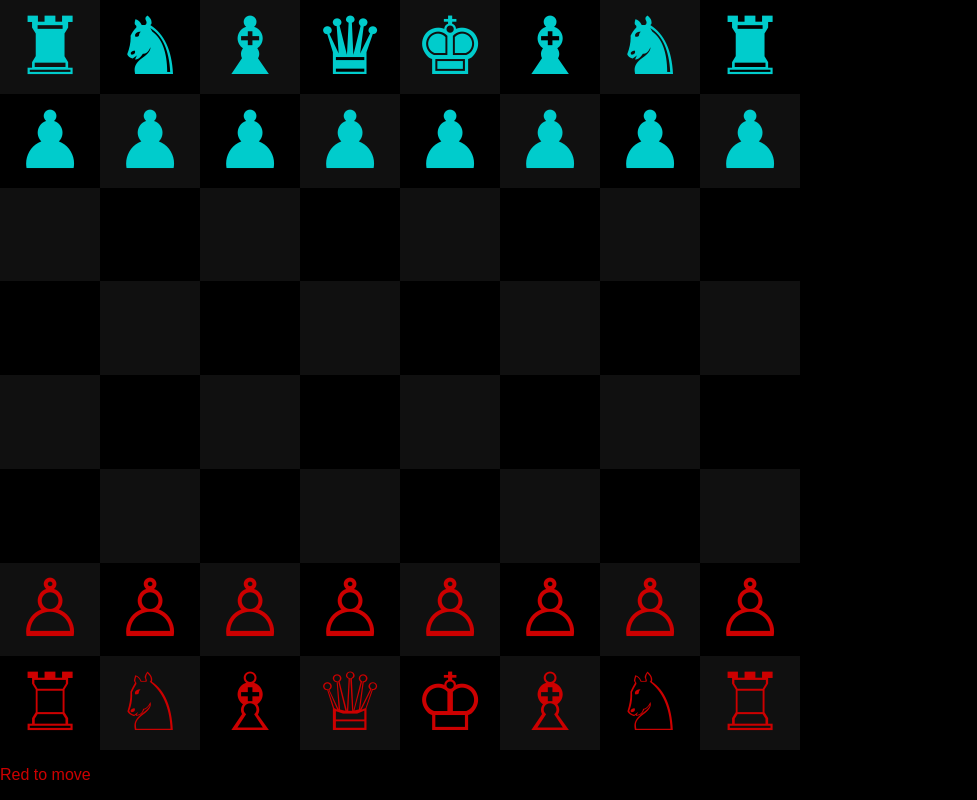
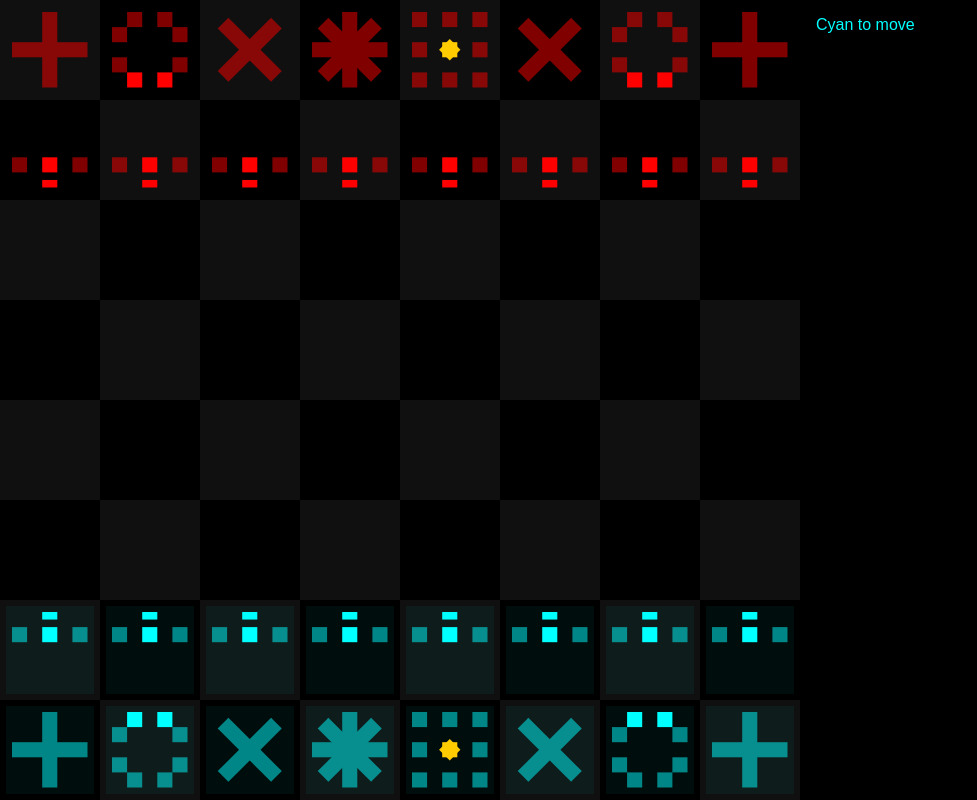
Before and after one commit to vezquex/chess, a React (Create React App) app: page / in a window 1280 px wide. Shown: the whole page, without its empty margins (0-977 px from the left). Built offline with nearby package versions, Linux system fonts and the light colour scheme.

Commit message:
piecemeal light-up pieces!

```diff
--- a/src/App.css
+++ b/src/App.css
@@ -11,7 +11,7 @@ body {
 body, button {
   color: #FFF;
 }
-#root, .App, .Chess {
+#root, .App {
   display: flex;
   flex-direction: column;
   flex: 1;
--- a/src/game/component.js
+++ b/src/game/component.js
@@ -1,5 +1,12 @@
-import React, {Component} from 'react';
+import React, {Component, createElement as h} from 'react';
 import './style.css';
+import bishopFn from './piece/bishopFn'
+import kingFn from './piece/kingFn'
+import knightFn from './piece/knightFn'
+import pawnFnNorth from './piece/pawnFnNorth'
+import pawnFnSouth from './piece/pawnFnSouth'
+import queenFn from './piece/queenFn'
+import rookFn from './piece/rookFn'
 
 const MISSING = -1
 const IMISSING = {i:MISSING}
@@ -23,19 +30,26 @@ const getX = i => i % SIZE
 const getY = i => Math.floor(i / SIZE)
 const getPos = i => [getX(i), getY(i)]
 const getI = ([x,y]) => (y * SIZE) + x
-const getP = (board, i) => pieces_by_char[board[i]].p
+const getP = (board, i) => (pieces_by_char[board[i]] || {}).p
 const add = (a,b) => a.map((ai, i) => ai + b[i])
 // const subtract = (a,b) => a.map((ai, i) => ai - b[i])
 const eq = (a, b) => a.every((ai, i) => ai === b[i])
 const inBounds = p => p.every(i => (i >= 0) && (i < SIZE))
-const jump = (vs, a, b, board) => vs.some(
-  v => eq(add(getPos(a), v), getPos(b))
+const jump = (vs, a, b, board) => {
+  const posA = getPos(a)
+  const posB = getPos(b)
+  return vs.some(v =>
+    inBounds(posB)
+    && eq(add(posA, v), posB)
     && (getP(board, a) !== getP(board, b))
-)
-const jumpEmpty = (vs, a, b, board) => vs.some(
-  v => eq(add(getPos(a), v), getPos(b))
-    && !(getP(board, b) >= 0)
-)
+  )
+}
+const isEmpty = (b, board) => {
+  return !(getP(board, b) >= 0)
+}
+const jumpEmpty = (v, a, b, board) => {
+  return eq(add(v, getPos(a)), getPos(b)) && isEmpty(b, board)
+}
 const attack = (vs, a, b, board) => vs.some(v => {
   if(!eq(add(getPos(a), v), getPos(b))) return false
   const bp = getP(board, b)
@@ -119,10 +133,10 @@ const enPassantPawn = (attacks, a, b, board) => {
   // capture can only be made on the move immediately after the opposing pawn makes the double-step move.
   return IMISSING
 }
-const pawnMove = (home, homeJump, jumps, attacks, a, b, board) => (
-  jumpEmpty(jumps, a, b, board)
+const pawnMove = (home, jump, homeSlide, attacks, a, b, board) => (
+  jumpEmpty(jump, a, b, board)
     || attack(attacks, a, b, board)
-    || (home(getPos(a)) && jumpEmpty([homeJump], a, b, board))
+    || (home(getPos(a)) && isEmpty(getI(add(getPos(a), jump)), board) && jumpEmpty(homeSlide, a, b, board))
     || (enPassantPawn(attacks, a, b, board).i > MISSING)
   )
 const pawnSpecial = (last, a, b, board) => {
@@ -138,49 +152,51 @@ const rookMove = walk.bind(null, LAST, cardinals)
 const pieces_by_char = {
   '': {},
   ' ': {},
-  '♗': {p:0, type:'bishop', move:bishopMove},
-  '♔': {p:0, type:'king',
+  '♗': {p:0, type:'bishop', move:bishopMove, imgFn:bishopFn},
+  '♔': {p:0, type:'king', imgFn:kingFn,
     move: kingMove.bind(null, castleWalksHorizontal, castleRooksHorizontal, king0Home),
     special: castleHorizontal.bind(null, king0Home),
   },
-  '♘': {p:0, type:'knight', move:knightMove},
-  '♙': {p:0, type:'pawn',
+  '♘': {p:0, type:'knight', move:knightMove, imgFn:knightFn},
+  '♙': {p:0, type:'pawn', imgFn:pawnFnNorth,
     move: pawnMove.bind(null,
       v => (v[1] + 2) === SIZE,
+      [0,-1],
       [0,-2],
-      [[0,-1]],
       [[1,-1], [-1,-1]]
     ),
     special: pawnSpecial.bind(null, (_,y)=>y===0),
   },
-  '♕': {p:0, type:'queen', move:queenMove},
-  '♖': {p:0, type:'rook', move:rookMove},
-  '♝': {p:1, type:'bishop', move:bishopMove},
-  '♚': {p:1, type:'king',
+  '♕': {p:0, type:'queen', move:queenMove, imgFn:queenFn},
+  '♖': {p:0, type:'rook', move:rookMove, imgFn:rookFn},
+  '♝': {p:1, type:'bishop', move:bishopMove, imgFn:bishopFn},
+  '♚': {p:1, type:'king', imgFn:kingFn,
     move: kingMove.bind(null, castleWalksHorizontal, castleRooksHorizontal, king1Home),
     special: castleHorizontal.bind(null, king1Home),
   },
-  '♞': {p:1, type:'knight', move:knightMove},
-  '♟': {p:1, type:'pawn',
+  '♞': {p:1, type:'knight', move:knightMove, imgFn:knightFn},
+  '♟': {p:1, type:'pawn', imgFn:pawnFnSouth,
     move: pawnMove.bind(null,
       v => v[1] === 1,
+      [0,1],
       [0,2],
-      [[0,1]],
       [[1,1], [-1,1]]
     ),
     special: pawnSpecial.bind(null, (_,y)=>y===LAST),
   },
-  '♛': {p:1, type:'queen', move:queenMove},
-  '♜': {p:1, type:'rook', move:rookMove},
+  '♛': {p:1, type:'queen', move:queenMove, imgFn:queenFn},
+  '♜': {p:1, type:'rook', move:rookMove, imgFn:rookFn},
 }
 
 const players = [
   {
-    name: 'Red',
+    name: 'Cyan',
+    color:'#0FF',
     // symbols: '♔♕♖♗♘♙',
   },
   {
-    name: 'Teal',
+    name: 'Red',
+    color:'#F00',
     // symbols: '♚♛♜♝♞♟',
   },
 ]
@@ -236,9 +252,13 @@ class Chess extends Component {
     const {state} = this
     const {board, nonlosers, selection, turn} = state
     const spaces = Array(SIZE*SIZE)
+    const player = players[turn]
     const winner = (nonlosers.length === 1) && nonlosers[0]
     const wp = (winner > MISSING) && players[winner]
     const sp = !wp && (selection > MISSING) && pieces_by_char[board[selection]]
+    const width = Math.min(window.innerHeight, window.innerWidth)
+    const size = width * .125
+    const fontSize = size*.5
     for(let i = spaces.length - 1; i >= 0; --i){
       const char = board[i]
       const piece = pieces_by_char[char]
@@ -246,13 +266,15 @@ class Chess extends Component {
       const selected = !wp && (i === selection)
       const available = sp && sp.move(selection, i, board)
       const selectable = !wp && !selected && (p === turn)
+      const fill = (p > MISSING) ? players[p].color : '0'
       const clickable = !wp && (selectable || selected || available)
+      const img = piece.img || (piece.imgFn && piece.imgFn({board, getI, getPos, i, piece}))
       spaces[i] = (
         <button
           className={[
             'space',
+            'p'+p,
             't'+turn,
-            (p > MISSING) ? 'p'+p : '',
             ((getY(i) % 2) === (i % 2)) ? 'bg0' : 'bg1',
             (available || selected) ? 'available' : '',
             selectable ? 'selectable' : '',
@@ -260,9 +282,12 @@ class Chess extends Component {
           disabled={!clickable}
           key={i}
           onClick={()=>this.clickSpace(i)}
+          style={{height:size, width:size, padding:0, borderWidth:Math.max(1, size/16)}}
         >
-          <div className="space-content">
-            {char}
+          <div className="space-content"
+            style={{padding:size/16}}
+          >
+            {img ? h('div', {style:{fill}}, img) : char}
           </div>
         </button>
       )
@@ -272,15 +297,14 @@ class Chess extends Component {
         {spaces.slice(i*SIZE, (i+1)*SIZE)}
       </div>
     )
-    const length = Math.min(window.innerHeight, window.innerWidth)
     return (
-      <div className="Chess">
-        <div className="Chess" style={{width:length, height:length, fontSize: length/10}}>
+      <div className="Game">
+        <div className="Chess" style={{width, height:width, fontSize}}>
           {rows}
         </div>
         {wp
-          ? <p><span className={'p'+winner}>{wp.name}</span> is the victor</p>
-          : <p className={'p'+turn}>{players[turn].name} to move</p>
+          ? <p><span style={{color:wp.color}}>{wp.name}</span> is the victor</p>
+          : <p style={{color:player.color}}>{player.name} to move</p>
         }
       </div>
     )
--- /dev/null
+++ b/src/game/piece/bishopFn.js
@@ -0,0 +1,20 @@
+import React, {createElement as h} from 'react'
+const id = 'bishopFn1'
+const xlinkHref = '#'+id
+export default ({board, getI, getPos, i, piece}) => {
+const [x, y] = getPos(i)
+return h('svg', {version:'1.1', xmlns:'http://www.w3.org/2000/svg',
+viewBox:'0 0 5 5'},
+h('defs', null,
+  h('rect', {id, x:'2', y:'0', height:'3', width:'1'}),
+),
+<g transform="rotate(45, 2.5, 2.5)" className="off">
+  <rect x="2" y="0" height="5" width="1"/>
+  <rect x="0" y="2" height="1" width="5"/>
+</g>,
+piece.move(i, getI([x-1, y-1]), board) && h('use', {xlinkHref, transform:'rotate(-45, 2.5, 2.5)'}),
+piece.move(i, getI([x+1, y-1]), board) && h('use', {xlinkHref, transform:'rotate(45, 2.5, 2.5)'}),
+piece.move(i, getI([x-1, y+1]), board) && h('use', {xlinkHref, transform:'rotate(-135, 2.5, 2.5)'}),
+piece.move(i, getI([x+1, y+1]), board) && h('use', {xlinkHref, transform:'rotate(135, 2.5, 2.5)'}),
+)
+}
--- /dev/null
+++ b/src/game/piece/kingFn.js
@@ -0,0 +1,26 @@
+import {createElement as h} from 'react'
+const id = 'kingFnP'
+const xlinkHref = '#'+id
+export default ({board, getI, getPos, i, piece}) => {
+const [x, y] = getPos(i)
+return h('svg', {version:'1.1', xmlns:'http://www.w3.org/2000/svg',
+viewBox:'0 0 5 5'},
+h('defs', null,
+  h('rect', {id:'kingFnGoal', height:'1', width:'1'}),
+  // h('circle', {id, r:.5, transform:'translate(.5 .5)'}),
+  h('rect', {id, height:1, width:1}),
+),
+h('g', {className:'goal', transform:'translate(2 2)'},
+  h('use', {xlinkHref:'#kingFnGoal'}),
+  h('use', {xlinkHref:'#kingFnGoal', transform:'rotate(45 .5 .5)'}),
+),
+h('use', {x:'0', y:'0', xlinkHref, className:piece.move(i, getI([x-1, y-1]), board) ? null : 'off'}),
+h('use', {x:'2', y:'0', xlinkHref, className:piece.move(i, getI([x, y-1]), board) ? null : 'off'}),
+h('use', {x:'4', y:'0', xlinkHref, className:piece.move(i, getI([x+1, y-1]), board) ? null : 'off'}),
+h('use', {x:'0', y:'2', xlinkHref, className:piece.move(i, getI([x-1, y]), board) ? null : 'off'}),
+h('use', {x:'4', y:'2', xlinkHref, className:piece.move(i, getI([x+1, y]), board) ? null : 'off'}),
+h('use', {x:'0', y:'4', xlinkHref, className:piece.move(i, getI([x-1, y+1]), board) ? null : 'off'}),
+h('use', {x:'2', y:'4', xlinkHref, className:piece.move(i, getI([x, y+1]), board) ? null : 'off'}),
+h('use', {x:'4', y:'4', xlinkHref, className:piece.move(i, getI([x+1, y+1]), board) ? null : 'off'}),
+)
+}
--- /dev/null
+++ b/src/game/piece/knightFn.js
@@ -0,0 +1,22 @@
+import {createElement as h} from 'react'
+const id = 'knightFnP'
+const xlinkHref = '#'+id
+export default ({board, getI, getPos, i, piece}) => {
+const [x, y] = getPos(i)
+return h('svg', {version:'1.1', xmlns:'http://www.w3.org/2000/svg',
+viewBox:'0 0 5 5'},
+h('defs', null,
+  // h('rect', {id, height:'1', width:'1'}),
+  // h('circle', {id, r:.5, transform:'translate(.5 .5)'}),
+  h('rect', {id, height:1, width:1}),
+),
+h('use', {x:'1', y:'0', xlinkHref, className:piece.move(i, getI([x-1, y-2]), board) ? null : 'off'}),
+h('use', {x:'3', y:'0', xlinkHref, className:piece.move(i, getI([x+1, y-2]), board) ? null : 'off'}),
+h('use', {x:'0', y:'1', xlinkHref, className:piece.move(i, getI([x-2, y-1]), board) ? null : 'off'}),
+h('use', {x:'4', y:'1', xlinkHref, className:piece.move(i, getI([x+2, y-1]), board) ? null : 'off'}),
+h('use', {x:'0', y:'3', xlinkHref, className:piece.move(i, getI([x-2, y+1]), board) ? null : 'off'}),
+h('use', {x:'4', y:'3', xlinkHref, className:piece.move(i, getI([x+2, y+1]), board) ? null : 'off'}),
+h('use', {x:'1', y:'4', xlinkHref, className:piece.move(i, getI([x-1, y+2]), board) ? null : 'off'}),
+h('use', {x:'3', y:'4', xlinkHref, className:piece.move(i, getI([x+1, y+2]), board) ? null : 'off'}),
+)
+}
--- /dev/null
+++ b/src/game/piece/pawnFnNorth.js
@@ -0,0 +1,19 @@
+import {createElement as h} from 'react'
+const id = 'pawnFnP'
+const xlinkHref = '#'+id
+export default ({board, getI, getPos, i, piece}) => {
+const [a, b] = getPos(i)
+const two = piece.move(i, getI([a, b-2]), board)
+const y = '1'
+return h('svg', {version:'1.1', xmlns:'http://www.w3.org/2000/svg',
+viewBox:'0 0 5 5'},
+h('defs', null,
+  // h('circle', {id, r:.5, transform:'translate(.5 .5)'}),
+  h('rect', {id, height:'1', width:'1'}),
+),
+two && h('rect', {id, height:'.5', width:'1', x:'2', y:'0'}),
+h('use', {x:'0', y, xlinkHref, className:piece.move(i, getI([a-1, b-1]), board) ? null : 'off'}),
+h('use', {x:'2', y, xlinkHref, className:piece.move(i, getI([a, b-1]), board) ? null : 'off'}),
+h('use', {x:'4', y, xlinkHref, className:piece.move(i, getI([a+1, b-1]), board) ? null : 'off'}),
+)
+}
--- /dev/null
+++ b/src/game/piece/pawnFnSouth.js
@@ -0,0 +1,19 @@
+import {createElement as h} from 'react'
+const id = 'pawnFnP'
+const xlinkHref = '#'+id
+export default ({board, getI, getPos, i, piece}) => {
+const [a, b] = getPos(i)
+const two = piece.move(i, getI([a, b+2]), board)
+const y = '3'
+return h('svg', {version:'1.1', xmlns:'http://www.w3.org/2000/svg',
+viewBox:'0 0 5 5'},
+h('defs', null,
+  // h('circle', {id, r:.5, transform:'translate(.5 .5)'}),
+  h('rect', {id, height:'1', width:'1'}),
+),
+two && h('rect', {id, height:'.5', width:'1', x:'2', y:'4.5'}),
+h('use', {x:'0', y, xlinkHref, className:piece.move(i, getI([a-1, b+1]), board) ? null : 'off'}),
+h('use', {x:'2', y, xlinkHref, className:piece.move(i, getI([a, b+1]), board) ? null : 'off'}),
+h('use', {x:'4', y, xlinkHref, className:piece.move(i, getI([a+1, b+1]), board) ? null : 'off'}),
+)
+}
--- /dev/null
+++ b/src/game/piece/queenFn.js
@@ -0,0 +1,41 @@
+import React, {createElement as h} from 'react'
+const {cos, PI, sin} = Math
+const tau = 2 * PI
+const id = 'queenFnX'
+const xlinkHref = '#'+id
+const r = .2 // * Math.pow(2,.5)
+const rr = 1 + 1/32
+const s = tau/32
+const ss = tau*.25 //.375
+const l = i => {
+  const a = tau * i / 8
+  return `L${r*cos(a-ss)} ${r*sin(a-ss)} ${rr*cos(a-s)} ${rr*sin(a-s)} ${rr*cos(a+s)} ${rr*sin(a+s)} ${r*cos(a+ss)} ${r*sin(a+ss)}`
+}
+export default ({board, getI, getPos, i, piece}) => {
+const [x, y] = getPos(i)
+const ds = [
+  piece.move(i, getI([x+1, y]), board),
+  piece.move(i, getI([x+1, y+1]), board),
+  piece.move(i, getI([x, y+1]), board),
+  piece.move(i, getI([x-1, y+1]), board),
+  piece.move(i, getI([x-1, y]), board),
+  piece.move(i, getI([x-1, y-1]), board),
+  piece.move(i, getI([x, y-1]), board),
+  piece.move(i, getI([x+1, y-1]), board),
+]
+const d = 'M' + ds.map((on, i)  =>on ? l(i) : '').join('').slice(1)
+return h('svg', {version:'1.1', xmlns:'http://www.w3.org/2000/svg',
+viewBox:'-1 -1 2 2'},
+h('defs', null,
+  <g id="queenFnX">
+    <rect x="-.2" y="-1" height="2" width=".4"/>
+    <rect x="-1" y="-.2" height=".4" width="2"/>
+  </g>,
+),
+h('g', {className:'off'},
+  h('use', {xlinkHref}),
+  h('use', {xlinkHref, transform:'rotate(45)'}),
+),
+h('path', {d}),
+)
+}
--- /dev/null
+++ b/src/game/piece/rookFn.js
@@ -0,0 +1,15 @@
+import {createElement as h} from 'react'
+export default ({board, getI, getPos, i, piece}) => {
+const [x, y] = getPos(i)
+return h('svg', {version:'1.1', xmlns:'http://www.w3.org/2000/svg',
+viewBox:'0 0 5 5'},
+h('g', {className:'off'},
+  h('rect', {x:'2', y:'0', height:'5', width:'1'}),
+  h('rect', {x:'0', y:'2', height:'1', width:'5'}),
+),
+piece.move(i, getI([x, y-1]), board) && h('rect', {x:'2', height:'3', width:'1'}),
+piece.move(i, getI([x-1, y]), board) && h('rect', {x:'0', y:'2', height:'1', width:'3'}),
+piece.move(i, getI([x+1, y]), board) && h('rect', {x:'2', y:'2', height:'1', width:'3'}),
+piece.move(i, getI([x, y+1]), board) && h('rect', {x:'2', y:'2', height:'3', width:'1'}),
+)
+}
--- a/src/game/style.css
+++ b/src/game/style.css
@@ -1,13 +1,20 @@
+.Game {
+  display: flex;
+  flex-direction: row;
+  flex-wrap: wrap;
+}
+p {
+  padding: 0 1em;
+}
 .row {
   display: flex;
-  flex: 1;
 }
 .space {
   background: 0;
-  border: 0;
+  border-color: transparent;
+  border-style: solid;
   cursor: pointer;
-  display: flex;
-  flex: 1;
+  display: inline-flex;
   font-size: inherit;
   line-height: 0;
   outline: 0;
@@ -17,20 +24,21 @@
 }
 .space-content {
   align-self: center;
+  /* border-radius: 12.5%; */
   flex: 1;
   text-align: center;
 }
-.p0 {color:#C00;}
-.p1 {color:#0CC;}
+.goal {fill:#FC0;}
+.off {opacity:.5}
 .bg0, button.bg0:hover[disabled] {
   background: #101010; }
 .bg1, button.bg1:hover[disabled] {
   background: 0; }
-.t0.bg0.available { background: #180808; }
-.t0.bg1.available { background: #100000; }
-.t1.bg0.available { background: #081818; }
-.t1.bg1.available { background: #001010; }
-.t0.bg0.available:hover, .t0.bg0.selectable:hover { background: #201010; }
-.t0.bg1.available:hover, .t0.bg1.selectable:hover { background: #200000; }
-.t1.bg0.available:hover, .t1.bg0.selectable:hover { background: #102020; }
-.t1.bg1.available:hover, .t1.bg1.selectable:hover { background: #002020; }
+.p0.t0 .space-content, .t0.available { background-color: rgba(0,255,255,.05); }
+.p1.t1 .space-content, .t1.available { background-color: rgba(255,0,0,.05); }
+.t0.available { border-color: rgba(0,255,255,.1); }
+.t1.available { border-color: rgba(255,0,0,.1); }
+.t1.bg0.available:hover, .t1.bg0.selectable:hover { background: #201010; }
+.t1.bg1.available:hover, .t1.bg1.selectable:hover { background: #200000; }
+.t0.bg0.available:hover, .t0.bg0.selectable:hover { background: #102020; }
+.t0.bg1.available:hover, .t0.bg1.selectable:hover { background: #002020; }
--- a/src/index.css
+++ b/src/index.css
@@ -3,3 +3,6 @@ body {
   padding: 0;
   font-family: sans-serif;
 }
+button {
+  padding: 0;
+}
```
Also changed, not shown: src/game/piece/knight.js (added, +17 -0 lines).
